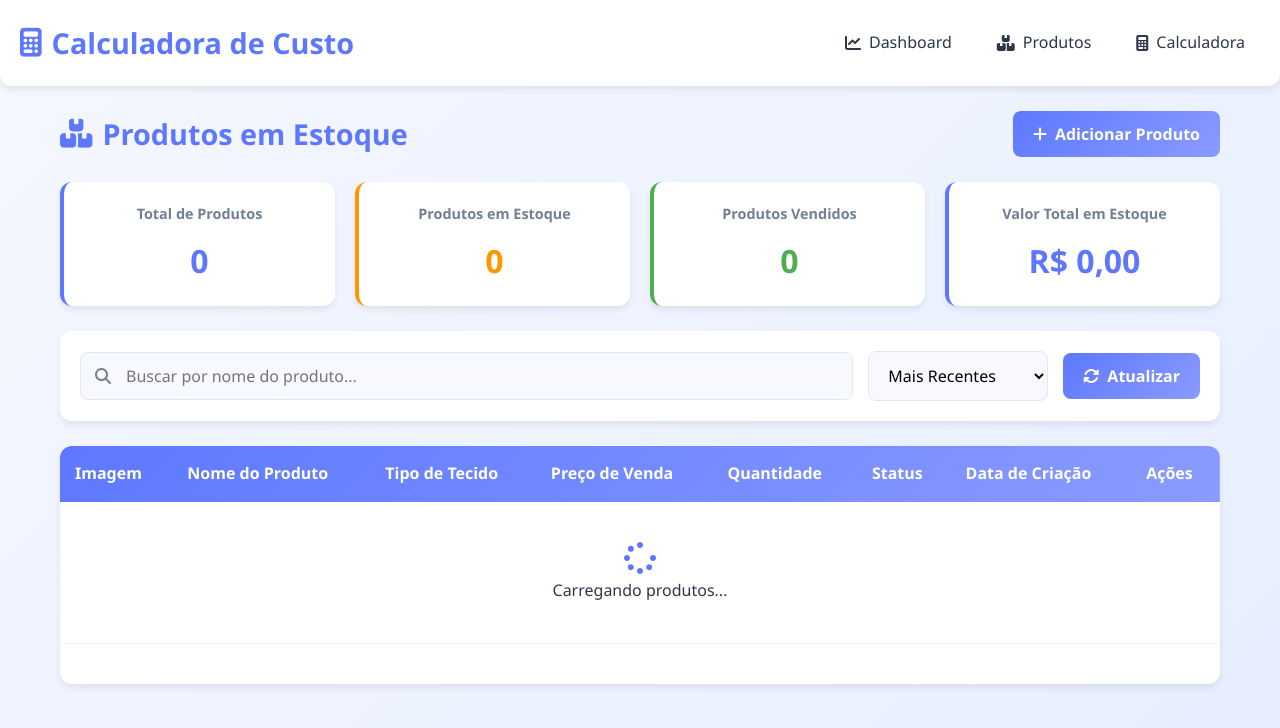
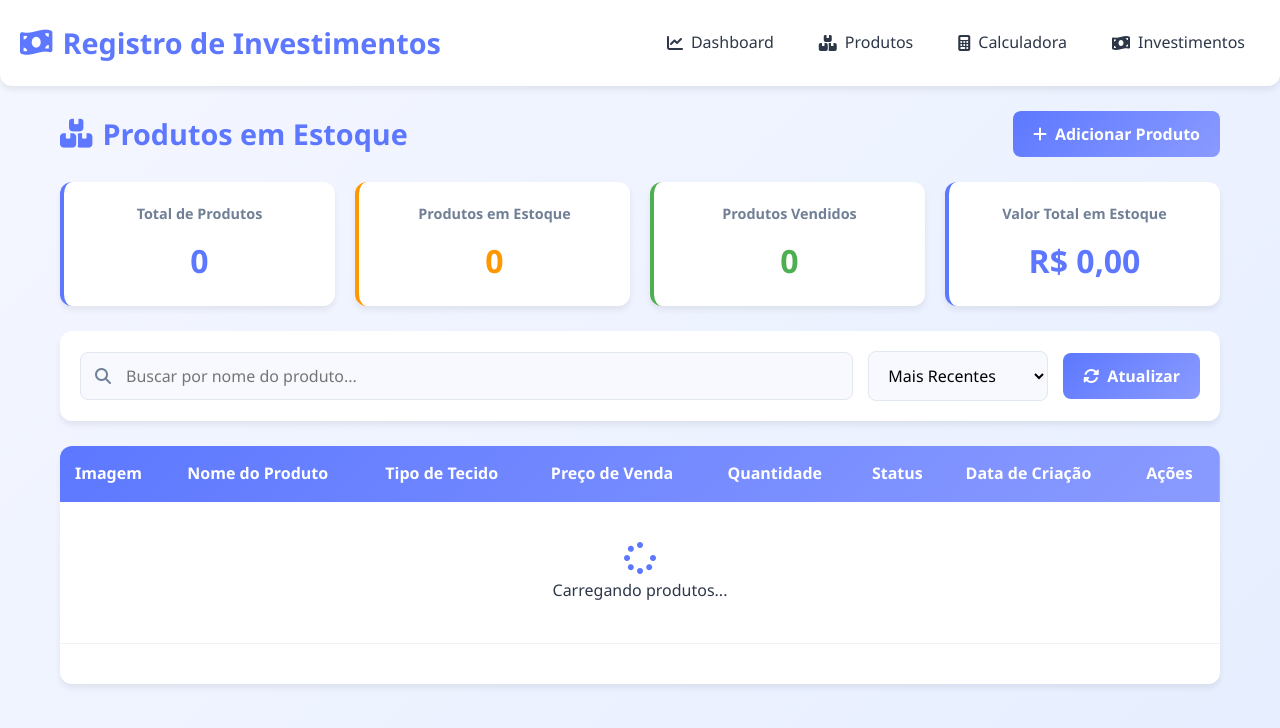
Before and after one commit to JeffiBR/backend-calculador, a website: page products.html in a window 1280 px wide. Drawn offline with nearby package versions, Linux system fonts and the light colour scheme.

Commit message:
Update products.html

```diff
--- a/products.html
+++ b/products.html
@@ -663,11 +663,11 @@
     </style>
 </head>
 <body>
-    <!-- Header - Igual ao Dashboard -->
+   <!-- Header - Igual ao Dashboard -->
     <div class="header">
         <h1>
-            <i class="fas fa-calculator"></i>
-            Calculadora de Custo
+            <i class="fas fa-money-bill-wave"></i>
+            Registro de Investimentos
         </h1>
 
         <div class="nav-links">
@@ -682,6 +682,10 @@
             <a href="index.html" class="nav-link">
                 <i class="fas fa-calculator"></i>
                 Calculadora
+            </a>
+            <a href="investimentos.html" class="nav-link">
+                <i class="fas fa-money-bill-wave"></i>
+                Investimentos
             </a>
         </div>
 
@@ -704,6 +708,10 @@
             <a href="index.html" class="mobile-nav-link">
                 <i class="fas fa-calculator"></i>
                 Calculadora
+            </a>
+            <a href="investimentos.html" class="mobile-nav-link">
+                <i class="fas fa-money-bill-wave"></i>
+                Investimentos
             </a>
         </div>
     </div>
```
